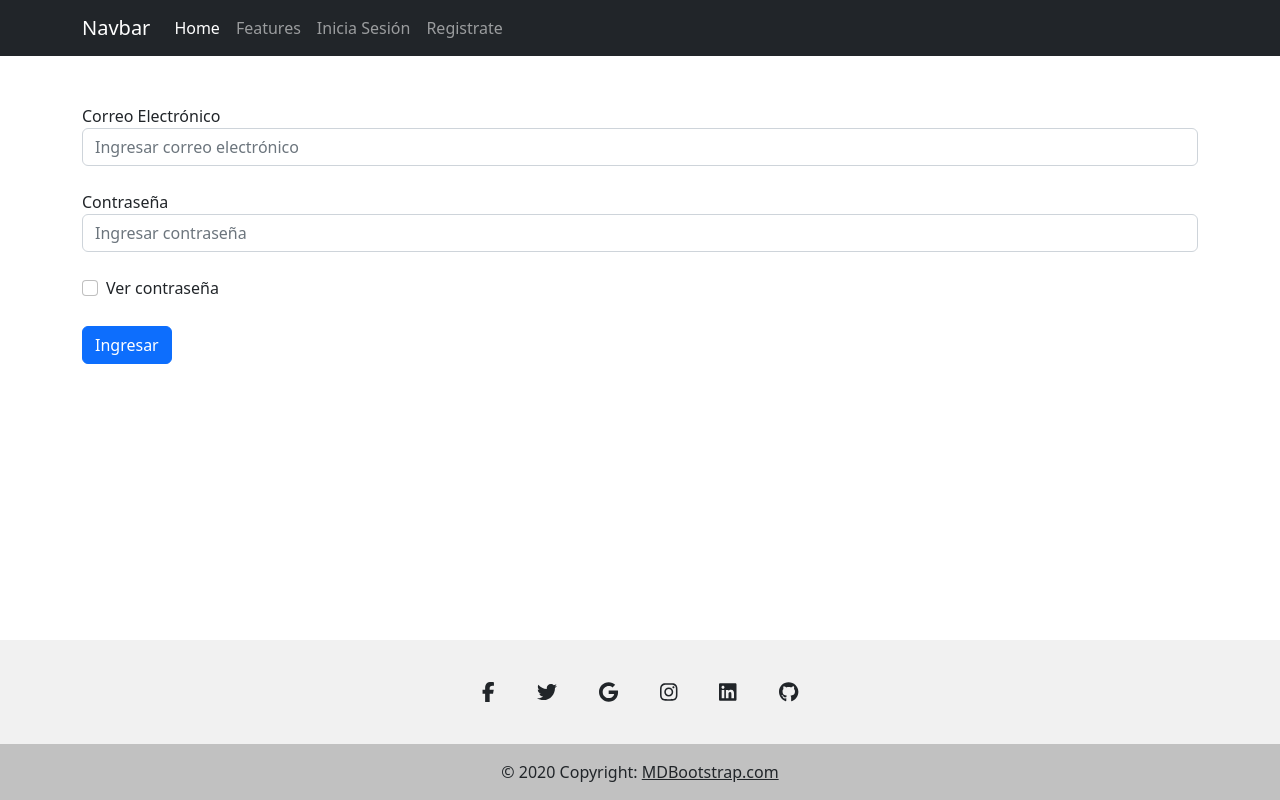
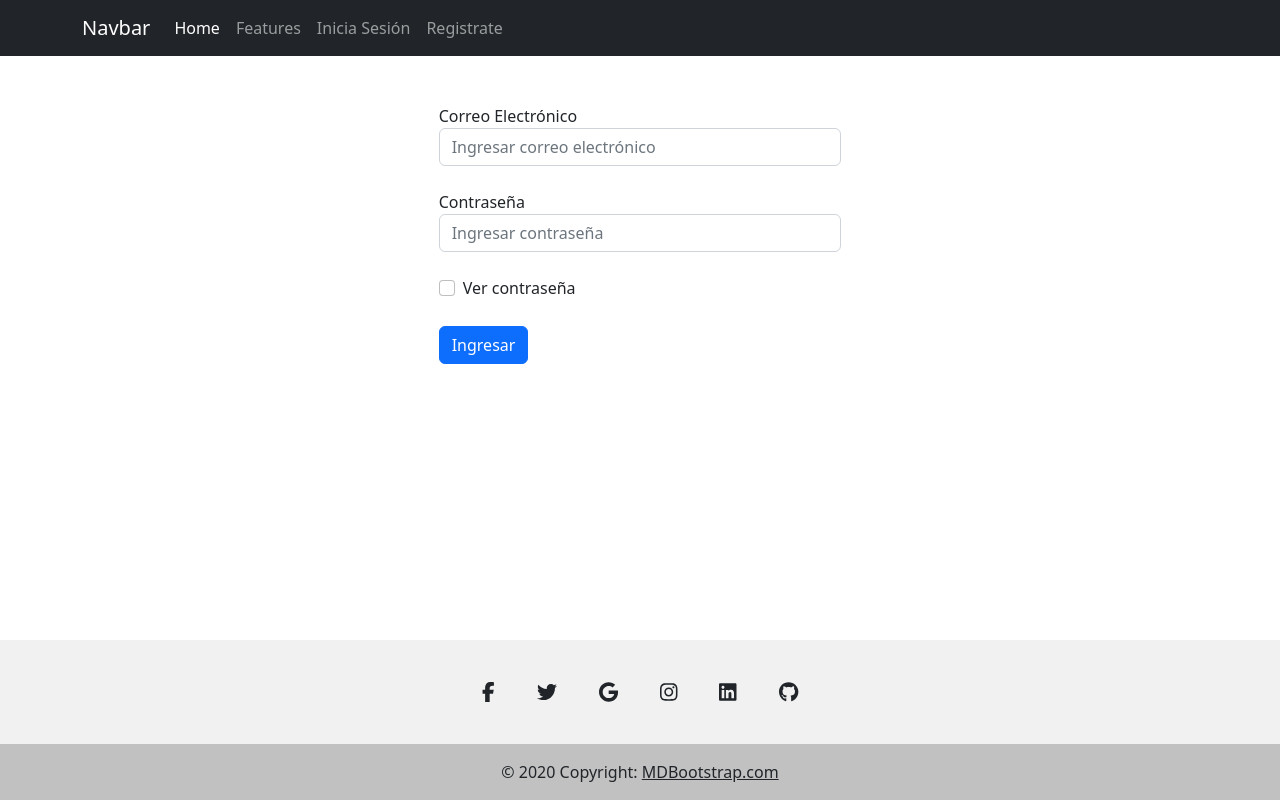
Before and after one commit to rbahena/management_app, an Angular app: page /usuario in a window 1280 px wide. Built offline with nearby package versions, Linux system fonts and the light colour scheme.

Commit message:
Agregar clase al formulario login

```diff
--- a/src/app/modules/auth/pages/login/login.component.html
+++ b/src/app/modules/auth/pages/login/login.component.html
@@ -1,6 +1,6 @@
 <br>
 <br>
-<section class=" container">
+<section class=" container col-md-4">
     <form>
         <div class="form-group">
             <label for="email">Correo Electrónico</label>
```
